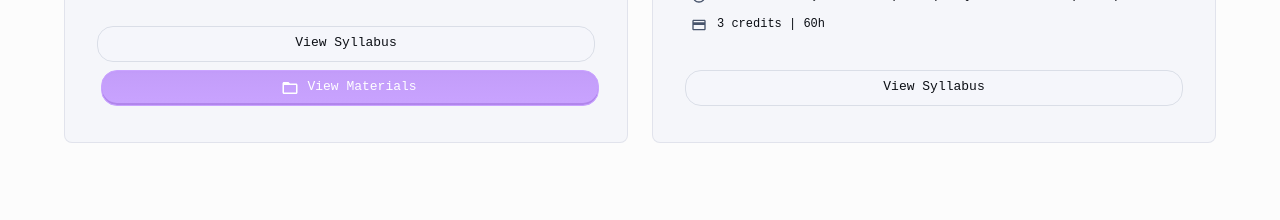
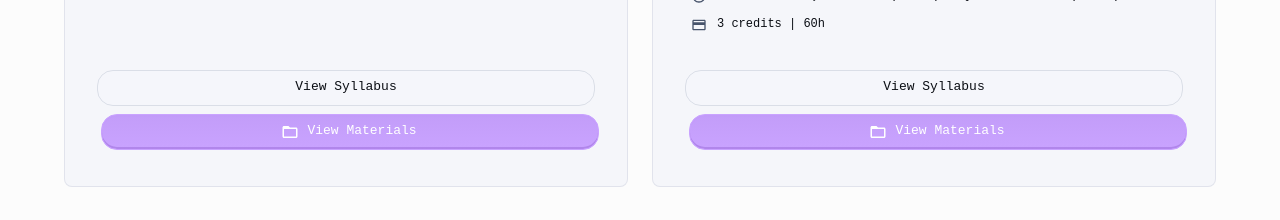
Before and after one commit to jaccoudb/personal, a React (Vite) app: page /courses in a window 1280 px wide. Shown: the part 524-744 px from the top of the page. Built offline with nearby package versions, Linux system fonts and the light colour scheme.

Commit message:
feat: atualização slug com rota curso

```diff
--- a/src/components/students/Courses.tsx
+++ b/src/components/students/Courses.tsx
@@ -228,13 +228,13 @@ export default function Courses() {
                                     >
                                         {t('viewSyllabus', { ns: 'courses' })}
                                     </Button>
-                                    {course.materialsRoute && (
+                                    {course.slug && (
                                         <Button
                                             size="small"
                                             variant="contained"
                                             color='secondary'
                                             component={RouterLink}
-                                            to={course.materialsRoute}
+                                            to={`/courses/${course.slug}/materials`}
                                             fullWidth
                                             startIcon={<FolderOpenIcon />}
                                             sx={{ borderRadius: 2 }}
--- a/src/data/coursesData.ts
+++ b/src/data/coursesData.ts
@@ -11,7 +11,6 @@ export interface Course {
   workload: number;
   slug: string;
   classCode?: string;
-  materialsRoute: string;
   materialsId: string;
 }
 
@@ -51,7 +50,6 @@ export const courses: Course[] = [
     credits: 4,
     workload: 60,
     slug: "metodos-computacionais",
-    materialsRoute: "/courses/metodos-computacionais/materials",
     materialsId: "metodos-numericos-2026-1",
   },
   {
@@ -86,8 +84,7 @@ export const courses: Course[] = [
     ],
     credits: 3,
     workload: 60,
-    slug: "fenomenos-transporte",
-    materialsRoute: "",
-    materialsId: "",
+    slug: "fenomenos",
+    materialsId: "metodos-numericos-2026-1",
   },
 ];
```
Also changed, not shown: public/materials/index.json (+0 -30 lines), 1 other file (tests, documents, lock files or other folders).
